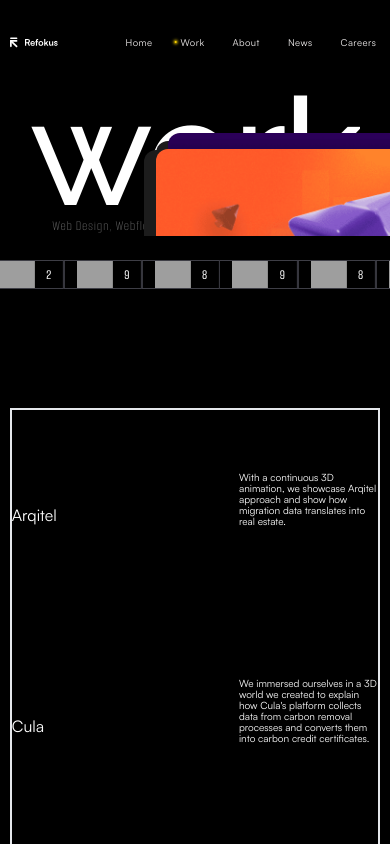
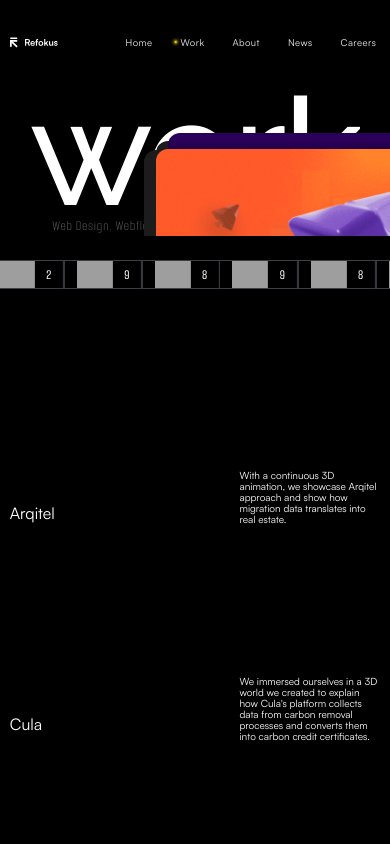
Before and after one commit to chaudhary64/Refokus, a React (Vite) app: page /work in a window 390 px wide. Shown: the top 844 px of the page. Built offline with nearby package versions, Linux system fonts and the light colour scheme; grey boxes are pictures that could not be loaded.

Commit message:
Refactor SliderSection component for improved responsiveness

```diff
--- a/src/Components/Work/SliderSection.jsx
+++ b/src/Components/Work/SliderSection.jsx
@@ -1,11 +1,14 @@
 import React, { useEffect, useRef, useState } from "react";
 import Slides from "./Slides";
 import VideoSlides from "./VideoSlides";
-import { motion, useTransform, useMotionValue } from "framer-motion";
-import { useAnimation } from "framer-motion";
-import { useAnimate } from "framer-motion";
+import {
+  motion,
+  useTransform,
+  useMotionValue,
+  useAnimation,
+} from "framer-motion";
 
-const SliderSection = () => {
+const SliderSection = ({ screenWidth }) => {
   const data = [
     {
       id: 1,
@@ -275,9 +278,31 @@ const SliderSection = () => {
 
   // This function is used to move the video wrapper to the corresponding slide and it was called in the Slides component so we need to pass it as a prop to the Slides component
   const MoveVideoWrapper = async (id) => {
+    if (screenWidth < 590) {
       await Wrappercontrols.start({
-      top: `${id * 37}vh`,
+        top: `${id * 25}vh`,
       });
+    } else if (screenWidth >= 590 && screenWidth < 640) {
+      await Wrappercontrols.start({
+        top: `${id * 25}vh`,
+      });
+    } else if (screenWidth >= 640 && screenWidth < 768) {
+      await Wrappercontrols.start({
+        top: `${id * 20}vh`,
+      });
+    } else if (screenWidth >= 768 && screenWidth < 1024) {
+      await Wrappercontrols.start({
+        top: `${id * 25}vh`,
+      });
+    } else if (screenWidth >= 1024 && screenWidth < 1280) {
+      await Wrappercontrols.start({
+        top: `${id * 30}vh`,
+      });
+    } else {
+      await Wrappercontrols.start({
+        top: `${id * 35}vh`,
+      });
+    }
     videoSlidesControls.start(
       { y: `-${(id - 1) * 100}%` },
       { duration: 0.25, ease: "easeInOut" }
@@ -293,15 +318,20 @@ const SliderSection = () => {
 
   const x = useMotionValue(0);
   const y = useMotionValue(0);
+
   const xMoveVideoWrapper = useTransform(x, [-0.5, 0, 0.5], [-100, 0, 100]);
   const yMoveVideoWrapper = useTransform(
     y,
     [-0.5, 0, 0.5],
-    ["-95%", "-85%", "-75%"]
+    ["-150%", "-100%", "-50%"]
   );
 
   return (
-    <section id="sliderSection" className="w-[95%] mx-auto mt-[14vh] relative border-2">
+    <section
+      id="sliderSection"
+      className="w-full mt-[14vh] relative"
+    >
+      <div className="slidesContainer">
         {data.map((slide) => {
           return (
             <Slides
@@ -319,6 +349,7 @@ const SliderSection = () => {
             />
           );
         })}
+      </div>
       <span
         id="videoSlidesWrapper"
         className="inline-block absolute inset-0 pointer-events-none"
@@ -328,11 +359,10 @@ const SliderSection = () => {
           animate={Wrappercontrols}
           id="videoSlidesWrapperContainer"
           style={{
-            top: "37vh",
             x: xMoveVideoWrapper,
             y: yMoveVideoWrapper,
           }}
-          className="h-[50vh] w-fit absolute left-[30%] flex flex-col pointer-events-none rounded-3xl overflow-hidden"
+          className="h-[25vh] sm:h-[20vh] md:h-[25vh] lg:h-[30vh] xl:h-[35vh] w-fit absolute left-[30%] top-[25vh] sm:top-[20vh] md:top-[25vh] lg:top-[35vh] xl:top-[35vh] flex flex-col pointer-events-none rounded-lg md:rounded-xl lg:rounded-2xl overflow-hidden border-2"
         >
           {videoData.map((item) => {
             return (
--- a/src/Components/Work/Slides.jsx
+++ b/src/Components/Work/Slides.jsx
@@ -42,7 +42,7 @@ const Slides = ({
     y.set(yNew);
   };
   return (
-    <section
+    <div
       ref={Slides}
       onMouseEnter={(e) => {
         MouseEnterHandler(e);
@@ -58,8 +58,9 @@ const Slides = ({
         backgroundColor: hide ? "" : bgColor,
         transition: "all 0.8s cubic-bezier(.86,0,.07,1)",
       }}
-      className="h-[25vh] sm:h-[20vh] md:h-[25vh] lg:h-[30vh] xl:h-[35vh] w-full font-[Satoshi-Regular] flex justify-between items-center hover:scale-y-[1.05]"
+      className="w-full font-[Satoshi-Regular]"
     >
+      <div className="h-[25vh] sm:h-[20vh] md:h-[25vh] lg:h-[30vh] xl:h-[35vh] w-[95%] mx-auto flex justify-between items-center hover:scale-y-[1.1]">
         <span className="flex text-white text-[16px] sm-custom:text-2xl lg:text-3xl xl:text-5xl pointer-events-none">
           <p>{heading}</p>
         </span>
@@ -82,7 +83,8 @@ const Slides = ({
             {caseStudy && <Button text={"Case Study"} />}
           </span>
         </div>
-    </section>
+      </div>
+    </div>
   );
 };
 
--- a/src/Components/Work/VideoSlides.jsx
+++ b/src/Components/Work/VideoSlides.jsx
@@ -20,7 +20,7 @@ const VideoSlides = ({ src, id, videoSlidesControls, play }) => {
         autoPlay={play}
         loop
         muted
-        className="h-full w-full pointer-events-none object-cover rounded-3xl"
+        className="h-full w-full pointer-events-none object-cover rounded-lg md:rounded-xl lg:rounded-2xl"
       ></motion.video>
     </>
   );
--- a/src/Components/Work/Work.jsx
+++ b/src/Components/Work/Work.jsx
@@ -1,4 +1,4 @@
-import React, { useState } from "react";
+import React, { useState, useEffect } from "react";
 import Marquees from "../Marquee/Marquees";
 import SliderSection from "./SliderSection";
 import Cards from "../Cards/Cards";
@@ -163,6 +163,17 @@ const Work = () => {
   const [images, setImages] = useState(imagesData);
   const { scrollYProgress } = useScroll();
 
+  const [screenWidth, setScreenWidth] = useState(window.innerWidth);
+
+  useEffect(() => {
+    const handleResize = () => {
+      setScreenWidth(window.innerWidth);
+    };
+
+    window.addEventListener("resize", handleResize);
+    return () => window.removeEventListener("resize", handleResize);
+  }, []);
+
   useMotionValueEvent(scrollYProgress, "change", () => showImages());
 
   const showImages = () => {
@@ -228,7 +239,7 @@ const Work = () => {
         marqueeDataWithNumber={marqueeDataWithNumber}
         marqueeWithNumber={true}
       />
-      <SliderSection />
+      <SliderSection screenWidth={screenWidth} />
       <section
         id="BrandMarquees"
         className="mt-10 sm:mt-12 md:mt-14 lg:mt-16 xl:mt-20 flex flex-col gap-1.5 sm:gap-2.5 md:gap-3 lg:gap-4 xl:gap-4.5"
```
Lines whose indentation alone changed are shown as unchanged.
